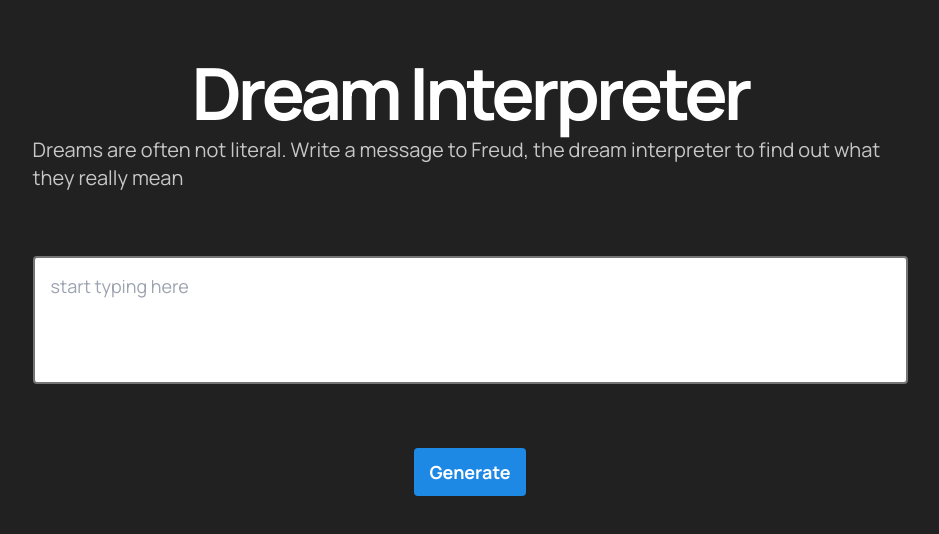
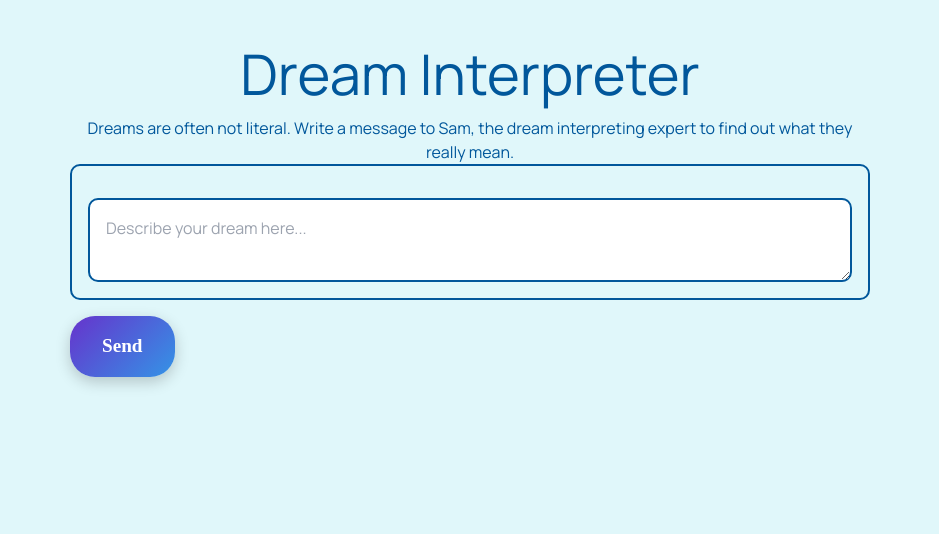
Before and after one commit to samuelopra/dream-interpreter, a Next.js app: page / in a window 1280 px wide. Shown: the top 534 px of the page, without its empty margins (170-1109 px from the left). Built offline with nearby package versions, Linux system fonts and the light colour scheme.

Commit message:
change style to gpt4 chat app

```diff
--- /dev/null
+++ b/components/ChatMessage.js
@@ -0,0 +1,9 @@
+const ChatMessage = ({ role, content }) => {
+  return (
+    <div className={`chat-message ${role}`}>
+      <p>{content}</p>
+    </div>
+  );
+};
+
+export default ChatMessage;
--- a/package.json
+++ b/package.json
@@ -15,7 +15,7 @@
     "eslint-config-next": "13.0.3",
     "framer-motion": "^6.5.1",
     "next": "^13.1.1",
-    "openai": "^3.1.0",
+    "openai": "^3.3.0",
     "react": "^18.2.0",
     "react-dom": "^18.2.0"
   },
--- a/pages/index.js
+++ b/pages/index.js
@@ -1,30 +1,19 @@
 import Head from 'next/head';
-import Image from 'next/image';
-import paramintLogo from '../assets/paramint-leaf.png';
+import ChatMessage from '../components/ChatMessage';
 import { useState, useEffect } from 'react';
-import Grid from './grid';
 
 const GenerateButton = ({ loading, onClick, title }) => {
   return (
     <div className='prompt-buttons'>
-      <a
+      <button
         className={loading ? 'generate-button loading' : 'generate-button'}
         onClick={onClick}
+        disabled={loading} // disable button when loading
       >
-        <div className='generate'>
-          <p>{loading ? 'Generating ...' : title}</p>
-        </div>
-      </a>
+        <span className='button-content'>{loading ? '...' : title}</span>
+      </button>
     </div>
   );
-};
-
-const renderImages = (images) => {
-  console.log('Images', images);
-  if (!images || images.length < 1) {
-    return null;
-  }
-  return images.map((image) => <img src={image.url}></img>);
 };
 
 const Home = () => {
@@ -40,71 +29,43 @@ const Home = () => {
     image: false,
   });
 
+  const [chatHistory, setChatHistory] = useState([]);
+
+
   const callGenerateEndpoint = async () => {
-    setIsGenerating({
-      ...isGenerating,
-      dream: true,
-    });
+    // Add loading message to chat history
+    const newChatHistory = [
+      ...chatHistory,
+      { role: 'user', content: userInput },
+      { role: 'assistant', content: 'Generating...' },
+    ];
+    setChatHistory(newChatHistory);
 
-    console.log('Calling OpenAI...');
+    // Remove the 'Generating...' from the button and disable it
+    setIsGenerating({ ...isGenerating, dream: true });
+
     const response = await fetch('/api/generate/dream', {
       method: 'POST',
-      headers: {
-        'Content-Type': 'application/json',
-      },
-      body: JSON.stringify({ userInput }),
+      headers: { 'Content-Type': 'application/json' },
+      body: JSON.stringify({ chatHistory: newChatHistory }),
     });
 
     const data = await response.json();
     const { output } = data;
-    console.log('OpenAI replied...', output.text);
 
-    setApiOutput({
-      ...apiOutput,
-      dream: `${output.text}`,
-      originalInput: `${userInput}`,
-    });
-    setIsGenerating({
-      ...isGenerating,
-      dream: false,
-    });
-  };
-
-  const callGenerateImageEndpoint = async () => {
-    setIsGenerating({
-      ...isGenerating,
-      image: true,
-    });
-
-    console.log('Calling OpenAI...');
-    const response = await fetch('/api/generate/image', {
-      method: 'POST',
-      headers: {
-        'Content-Type': 'application/json',
-      },
-      body: JSON.stringify({ userInput: apiOutput.originalInput }),
-    });
-
-    const data = await response.json();
-    const { output } = data;
-    console.log('OpenAI replied...', output);
-    setApiOutput({
-      ...apiOutput,
-      image: output,
-    });
-    setIsGenerating({
-      ...isGenerating,
-      image: false,
-    });
+    // Update chat history with the response from the API, removing the 'Generating...' message
+    setChatHistory([...chatHistory, { role: 'user', content: userInput }, { role: 'assistant', content: output?.message?.content }]);
+    setApiOutput({ ...apiOutput, dream: output?.message?.content });
+    setIsGenerating({ ...isGenerating, dream: false });  // Set to false when done
   };
 
   useEffect(() => {
     if (apiOutput.dream) {
       setIsGenerating((state) => ({
         ...state,
-        dream: true,
+        dream: false, // set to false when dream is done
       }));
-      callGenerateImageEndpoint();
+     //callGenerateImageEndpoint();
     }
   }, [apiOutput.dream]);
 
@@ -124,52 +85,28 @@ const Home = () => {
           </div>
           <div className='header-subtitle'>
             <h2>
-              Dreams are often not literal. Write a message to Freud, the dream
-              interpreter to find out what they really mean
+              Dreams are often not literal. Write a message to Sam, the dream
+              interpreting expert to find out what they really mean.
             </h2>
           </div>
         </div>
-        <div className='prompt-container'>
+        <div className='chat-container'>
+          {chatHistory.map((msg, index) => (
+            <ChatMessage key={index} role={msg.role} content={msg.content} />
+          ))}
           <textarea
-            placeholder='start typing here'
-            className='prompt-box'
+            placeholder='Describe your dream here...'
+            className='chat-input'
             value={userInput}
             onChange={onUserChangedText}
           />
         </div>
         <GenerateButton
-          title='Generate'
+          title='Send'
           loading={isGenerating.dream}
           onClick={callGenerateEndpoint}
         ></GenerateButton>
       </div>
-      <Grid>
-        <div>
-          {apiOutput.dream && (
-            <div className='rounded-lg h-full'>
-              <div className='output'>
-                <div className='output-header-container'>
-                  <div className='output-header'>
-                    <h3>Output</h3>
-                  </div>
-                </div>
-                <div className='output-content'>
-                  <p>{apiOutput.dream}</p>
-                </div>
-              </div>
-            </div>
-          )}
-          {apiOutput.image && renderImages(apiOutput.image)}
-        </div>
-      </Grid>
-      {/* <div className='badge-container grow'>
-        <a href='https://paramint.digital' target='_blank' rel='noreferrer'>
-          <div className='badge'>
-            <Image src={paramintLogo} alt='paramint logo' />
-            <p>dream interpreter by Paramint</p>
-          </div>
-        </a>
-      </div> */}
     </div>
   );
 };
--- a/pages/styles.css
+++ b/pages/styles.css
@@ -3,212 +3,117 @@
 @tailwind components;
 @tailwind utilities;
 
-/* :root {
-  --primary-color: #222;
-  --secondary-color: #eee;
-  --font-primary: 'Manrope', sans-serif;
-} */
-
 body {
   margin: 0;
   padding: 0;
   font-family: 'Manrope', sans-serif;
+  background-color: #e0f7fa;
 }
 
 .root {
   display: flex;
-  place-content: center flex-start;
+  flex-direction: column;
   align-items: center;
-  background-color: #212121;
-  flex-flow: column nowrap;
-  gap: 10px;
-  height: 100vh;
-  overflow: auto;
-  padding: 0px;
-  position: relative;
+  padding: 2rem;
 }
 
 .container {
-  display: flex;
-  place-content: center flex-start;
-  align-items: center;
-  flex: 0 0 auto;
-  flex-flow: column nowrap;
-  gap: 10px;
-  height: fit-content;
-  max-width: 975px;
-  overflow: auto;
-  padding: 50px;
-  position: relative;
-  width: auto;
-  gap: 64px;
+  max-width: 800px;
+  width: 100%;
 }
 
 .header {
-  display: flex;
-  flex-direction: column;
-  width: 100%;
-  align-items: center;
-  color: #fff;
-}
-
-.header-title {
-  display: flex;
-  gap: 12px;
+  text-align: center;
+  color: #01579b;
 }
 
 .header-title h1 {
-  width: 100%;
-  font-weight: 700;
-  font-size: 72px;
-  letter-spacing: -4px;
-  line-height: 1.2em;
-  text-align: center;
-  margin: 0;
-}
-
-.header-subtitle h2 {
-  font-size: 20px;
-  font-style: normal;
-  font-weight: 400;
-  line-height: 1.4em;
-  color: rgba(255, 255, 255, 0.75);
+  font-size: 3.5rem;
 }
 
 .prompt-container {
-  place-content: flex-end center;
-  align-items: center;
   display: flex;
-  flex: 0 0 auto;
-  gap: 16px;
-  width: 100%;
+  flex-direction: column;
+  margin-top: 2rem;
 }
 
-.prompt-box {
-  border: 2px solid #757575;
-  border-radius: 4px;
-  color: #212121;
-  font-size: 18px;
-  font-weight: 400;
-  line-height: 1.4em;
-  min-height: 128px;
-  padding: 16px;
-  resize: none;
-  width: 100%;
+.chat-container {
+  display: flex;
+  flex-direction: column;
+  border: 2px solid #01579b;
+  border-radius: 10px;
+  padding: 1rem;
+  max-height: 50vh;
+  overflow-y: auto;
 }
 
-.prompt-buttons {
-  place-content: center;
-  place-items: center;
-  display: flex;
+.chat-message {
+  margin-bottom: 1rem;
+}
+
+.chat-message.user {
+  align-self: flex-end;
+  background-color: #ffab00;
+  padding: 1rem;
+  border-radius: 10px;
+  color: white;
+}
+
+.chat-message.assistant {
+  align-self: flex-start;
+  background-color: #80deea;
+  padding: 1rem;
+  border-radius: 10px;
+  color: black;
+}
+
+.chat-input {
+  margin-top: 1rem;
+  padding: 1rem;
+  border-radius: 10px;
+  border: 2px solid #01579b;
+  font-size: 1rem;
+  width: 100%;
+  min-height: 50px;
 }
 
 .generate-button {
-  align-items: center;
-  background: #1e88e5;
-  border-radius: 4px;
-  color: #ffffff;
+  margin-top: 1rem;
+  align-self: flex-end;
+  background: linear-gradient(135deg, #6633cc, #3494e6);
+  padding: 1rem 2rem;
+  border-radius: 25px;
+  border: none;
+  color: white;
+  font-family: 'Tangerine', cursive;
+  font-size: 1.2rem;
+  font-weight: 700;
+  box-shadow: 0px 5px 15px rgba(0, 0, 0, 0.2);
+  transition: background-color 0.3s ease, transform 0.3s ease;
   cursor: pointer;
-  display: flex;
-  flex: 0 0 auto;
-  gap: 8px;
-  height: 48px;
-  justify-content: center;
   outline: none;
-  transition: background-color 0.2s ease-in;
-  max-width: 400px;
-  padding-left: 15px;
-  padding-right: 15px;
 }
 
 .generate-button:hover {
-  background-color: #1976d2;
+  transform: scale(1.05);
 }
 
-.generate p {
-  font-size: 18px;
-  font-weight: 600;
+.generate-button:active {
+  transform: scale(0.95);
+  background-color: #4a148c; /* Darken the button color */
 }
 
-.output {
-  width: 100%;
+.generate-button.loading {
+  background: linear-gradient(135deg, #6633cc, #3494e6);
 }
 
-.output-header-container {
-  background-color: #e0e0e0;
-  border-radius: 4px 4px 0 0;
-  display: flex;
-  align-items: center;
-  gap: 16px;
-  height: 48px;
-  justify-content: space-between;
-  padding: 0 16px;
+.generate-button:disabled {
+  background: #9e9e9e;
+  cursor: not-allowed;
 }
 
-.output-header h3 {
-  color: #212121;
-  font-size: 18px;
-  font-weight: 600;
-  margin: 0;
+.button-content {
+  display: flex;
+  justify-content: center;
+  align-items: center;
 }
-
-.output-content {
-  background-color: #ffffff;
-  border-radius: 0 0 4px 4px;
-  color: #212121;
-  font-size: 18px;
-  font-weight: 400;
-  line-height: 1.4em;
-  padding: 16px;
-}
-
-@media (max-width: 767px) {
-  .container {
-    padding: 24px;
-  }
-
-  .prompt-container {
-    gap: 8px;
-  }
-
-  .prompt-box {
-    font-size: 16px;
-    min-height: 96px;
-    padding: 8px;
-  }
-
-  .generate-button {
-    height: 40px;
-    width: 96px;
-  }
-
-  .generate p {
-    font-size: 16px;
-  }
-
-  .header-title h1 {
-    font-size: 48px;
-  }
-}
-
-
-.masonry {
-  column-count: 1;
-  column-gap: 1.5rem;
-}
-
-@screen sm {
-  .masonry {
-    column-count: 2;
-  }
-}
-
-@screen lg {
-  .masonry {
-    column-count: 3;
-  }
-}
-
-.card-ovarlay {
-  background: linear-gradient(0deg, black, transparent);
-}
```
Also changed, not shown: pages/api/generate/[type].js (+29 -79 lines), 2 other files (tests, documents, lock files or other folders).
